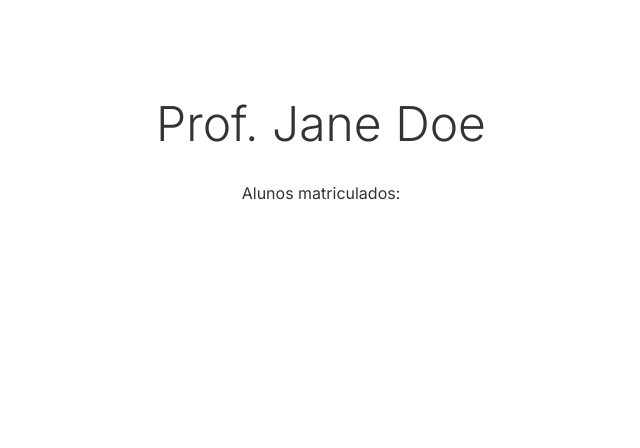
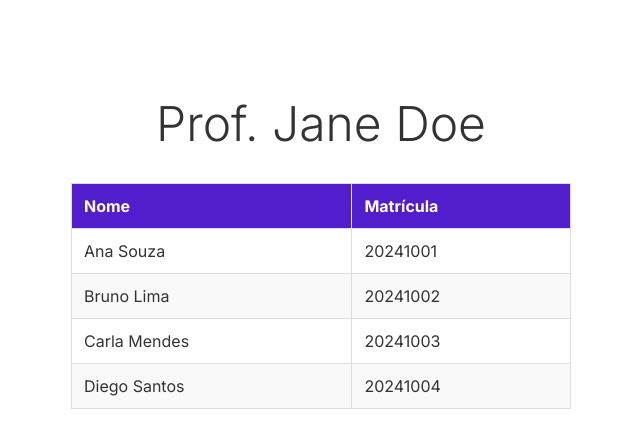
Before and after one commit to Miguel-Lessa/sistemaMatricula, a React (Vite) app in the folder sistemaMatriculas/frontend/: page /professorprofile in a window 1280 px wide. Shown: the top 448 px of the page, without its empty margins (319-959 px from the left). Built offline with nearby package versions, Linux system fonts and the light colour scheme.

Commit message:
Perfil do Professor

```diff
--- /dev/null
+++ b/sistemaMatriculas/frontend/src/Components/Professor/Professor.module.css
@@ -0,0 +1,25 @@
+body {
+    display: flex;
+            justify-content: center;
+            align-items: center;
+            margin: 0;
+}
+
+table {
+    width: 500px;
+    border-collapse: collapse;
+    background: white;
+
+}
+th, td {
+    padding: 12px;
+    border: 1px solid #ddd;
+    text-align: left;
+}
+th {
+    background-color: #521DCD;
+    color: white;
+}
+tr:nth-child(even) {
+    background-color: #f9f9f9;
+}
--- a/sistemaMatriculas/frontend/src/Components/Professor/ProfessorProfile.jsx
+++ b/sistemaMatriculas/frontend/src/Components/Professor/ProfessorProfile.jsx
@@ -1,10 +1,36 @@
 import React from "react";
+import styles from "./Professor.module.css";
 
 const ProfessorProfile = () => {
   return (
     <div>
       <h1>Prof. Jane Doe</h1>
-      <p>Alunos matriculados:</p>
+      <table className={styles.table}>
+        <thead>
+          <tr>
+            <th>Nome</th>
+            <th>Matrícula</th>
+          </tr>
+        </thead>
+        <tbody>
+          <tr>
+            <td>Ana Souza</td>
+            <td>20241001</td>
+          </tr>
+          <tr>
+            <td>Bruno Lima</td>
+            <td>20241002</td>
+          </tr>
+          <tr>
+            <td>Carla Mendes</td>
+            <td>20241003</td>
+          </tr>
+          <tr>
+            <td>Diego Santos</td>
+            <td>20241004</td>
+          </tr>
+        </tbody>
+      </table>
     </div>
   );
 };
```
